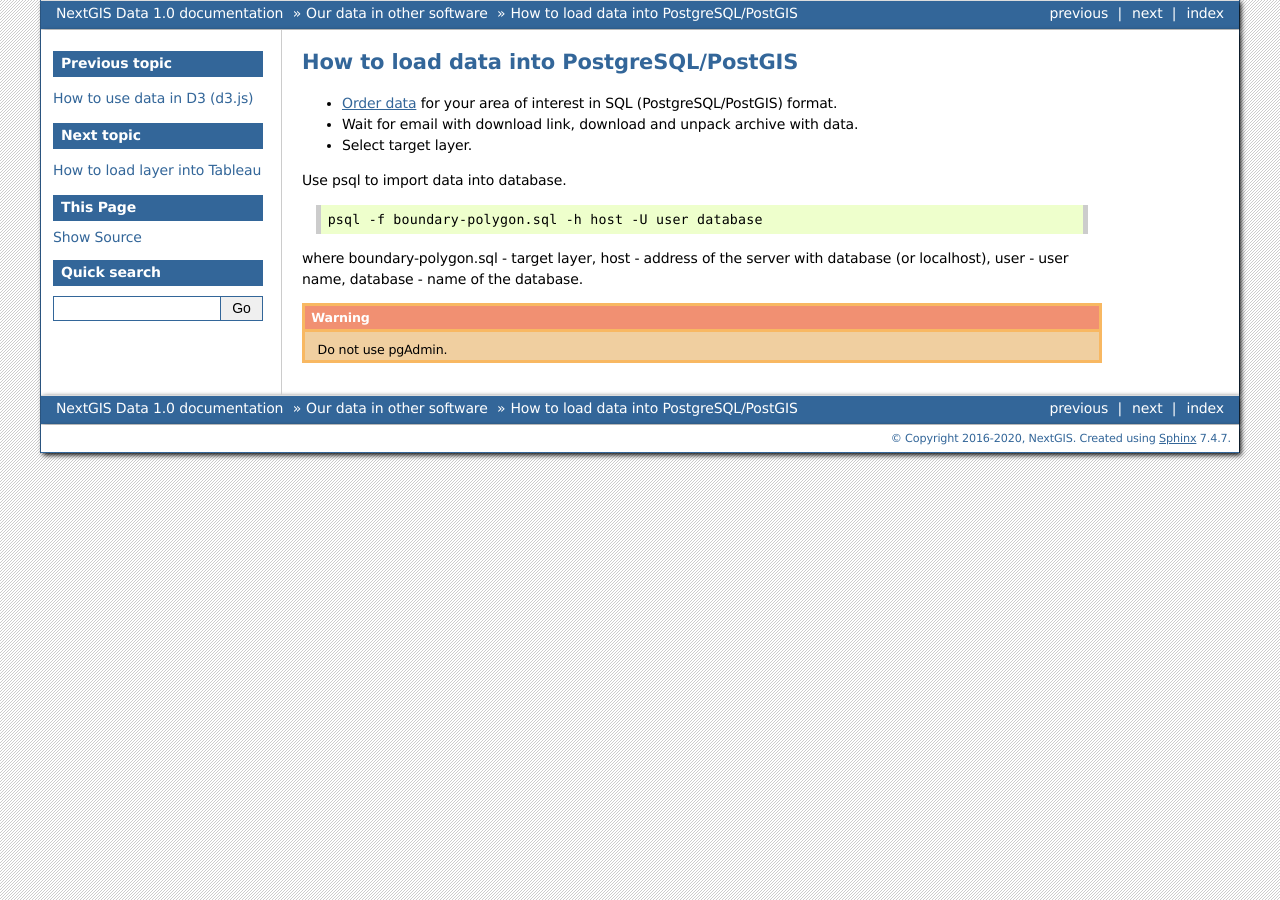
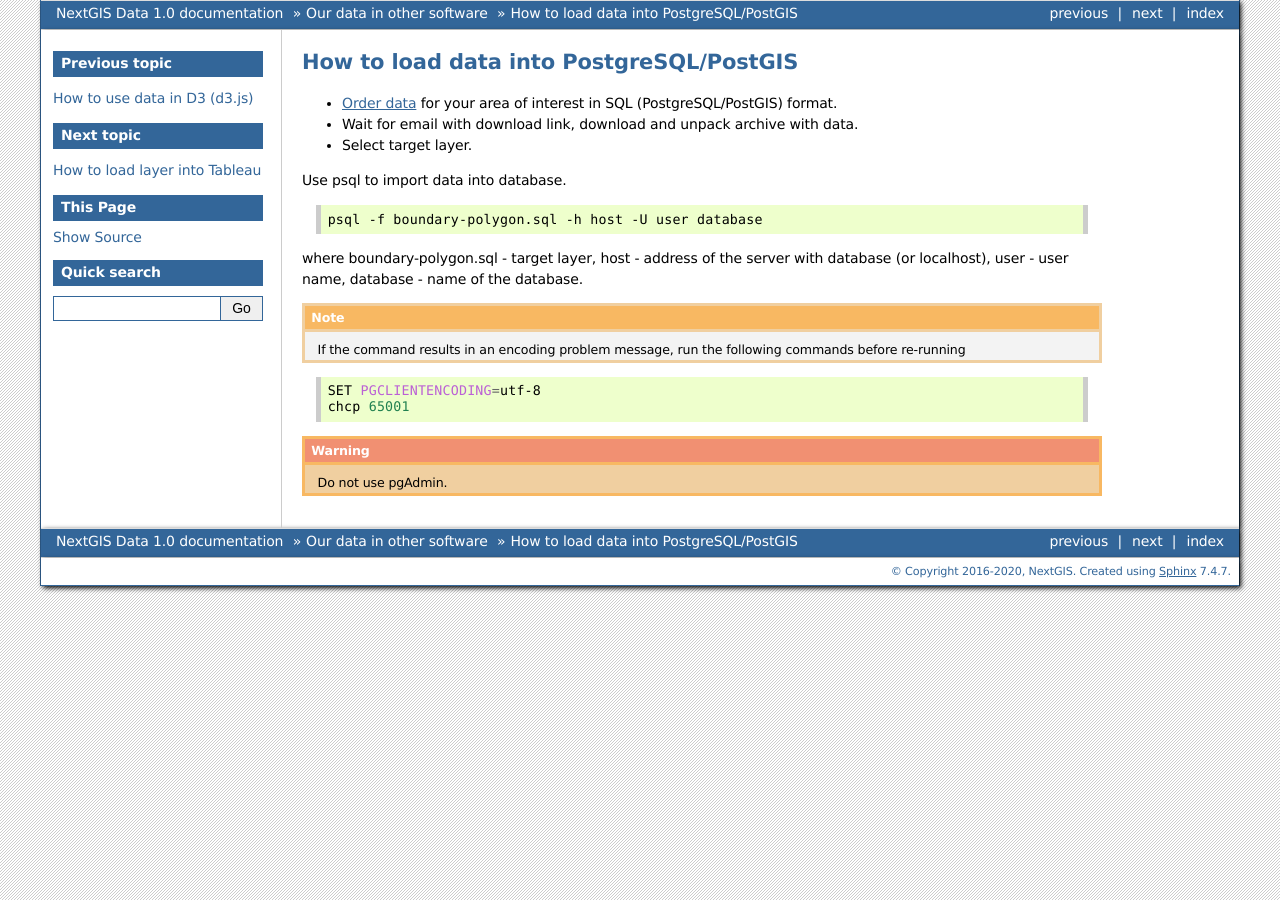
Before and after one commit to nextgis/docs_data, a Sphinx documentation site: the page built from source/pg.rst, in a window 1280 px wide. Built offline with Sphinx 7.4.7, drawn with Linux system fonts in a browser that asks for light colours; formulas are drawn with MathJax 3; pages that are not in the unit, such as notebooks, are missing from menus.

Commit message:
encoding

```diff
--- a/source/pg.rst
+++ b/source/pg.rst
@@ -15,6 +15,15 @@
 
 where boundary-polygon.sql - target layer, host - address of the server with database (or localhost), user - user name, database - name of the database.
 
+.. note::
+
+   If the command results in an encoding problem message, run the following commands before re-running
+
+.. code-block:: bash
+
+   SET PGCLIENTENCODING=utf-8
+   chcp 65001
+
 .. warning::
 
    Do not use pgAdmin.
```
